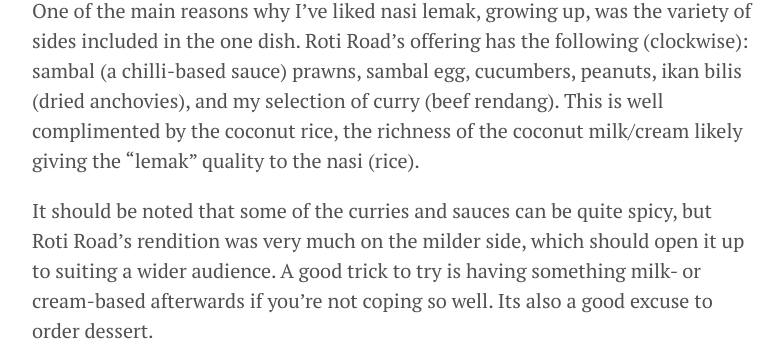
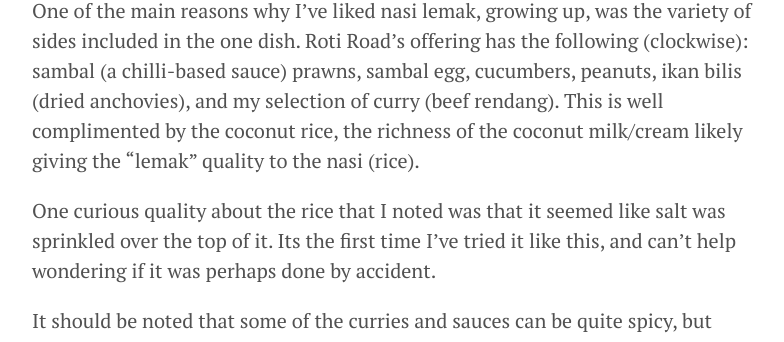
Before and after one commit to thomasteoh/thomasteoh.github.io, a Jekyll site: the page built from _posts/2015-04-16-roti-road-retrospective.md, in a window 1280 px wide and 900 px high, scrolled down 2798 px, cut to the strip 63-405 px from the top of the window. Shown: the whole strip, without its empty margins (248-1032 px from the left). Built offline with Jekyll 4.4.1, drawn with Linux system fonts in a browser that asks for light colours; Markdown is read by kramdown in place of the engine named in the settings; comment, search, counter and statistics services are not loaded.

Commit message:
edited roti road post

```diff
--- a/_posts/2015-04-16-roti-road-retrospective.md
+++ b/_posts/2015-04-16-roti-road-retrospective.md
@@ -35,6 +35,8 @@ My main was, of course, the nasi lemak. Theres a little bit of choice to be had
 
 One of the main reasons why I've liked nasi lemak, growing up, was the variety of sides included in the one dish. Roti Road's offering has the following (clockwise): sambal (a chilli-based sauce) prawns, sambal egg, cucumbers, peanuts, ikan bilis (dried anchovies), and my selection of curry (beef rendang). This is well complimented by the coconut rice, the richness of the coconut milk/cream likely giving the "lemak" quality to the nasi (rice).
 
+One curious quality about the rice that I noted was that it seemed like salt was sprinkled over the top of it. Its the first time I've tried it like this, and can't help wondering if it was perhaps done by accident.
+
 It should be noted that some of the curries and sauces can be quite spicy, but Roti Road's rendition was very much on the milder side, which should open it up to suiting a wider audience. A good trick to try is having something milk- or cream-based afterwards if you're not coping so well. Its also a good excuse to order dessert.
 
 ![Roti pisang](https://lh4.googleusercontent.com/-6r_MCxqKxr0/VTCtxpLjFqI/AAAAAAAAHYs/J_3h3PLN5sw/w981-h583-no/IMG_20150227_195229349_HDR.jpg)
```
